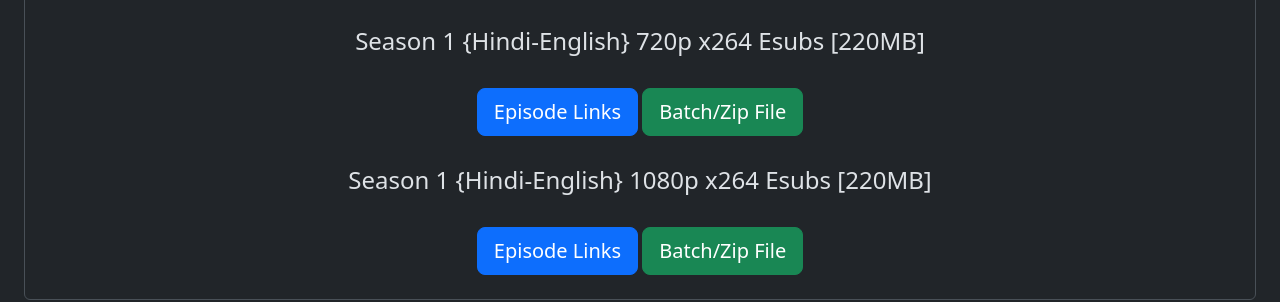
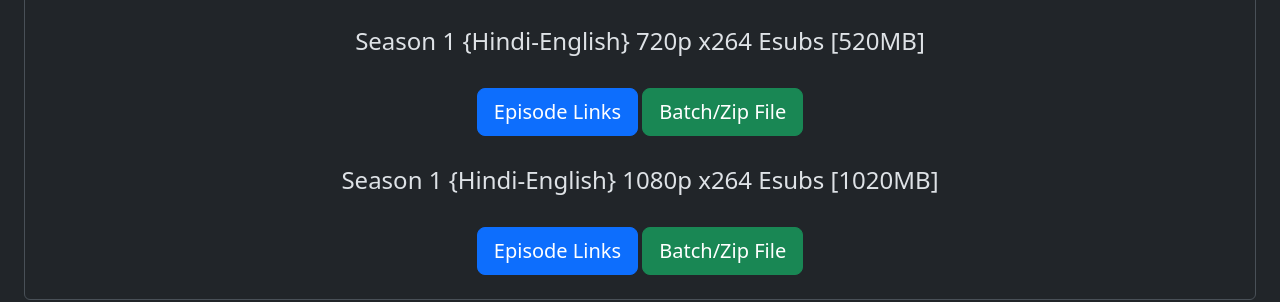
Before and after one commit to Deepak-Mahankale/Movies-Website, a plain HTML site: page pages/movie-page/movie-1.html in a window 1280 px wide. Shown: the part 5358-5660 px from the top of the page. Drawn offline with nearby package versions, Linux system fonts and the light colour scheme.

Commit message:
Finalizing Design

```diff
--- a/pages/movie-page/movie-1.html
+++ b/pages/movie-page/movie-1.html
@@ -181,12 +181,12 @@
           <button type="button" class="btn btn-primary btn-lg mt-2">Episode Links</button>
           <button type="button" class="btn btn-success btn-lg mt-2">Batch/Zip File</button>
         </div>
-        <h4 class="text-area" style="margin-top: 30px;">Season 1 {Hindi-English} 720p x264 Esubs [220MB]</h4>
+        <h4 class="text-area" style="margin-top: 30px;">Season 1 {Hindi-English} 720p x264 Esubs [520MB]</h4>
         <div class="btn-720p pt-3 download-btn" style="text-align: center; ">
           <button type="button" class="btn btn-primary btn-lg mt-2">Episode Links</button>
           <button type="button" class="btn btn-success btn-lg mt-2">Batch/Zip File</button>
         </div>
-        <h4 class="text-area" style="margin-top: 30px;">Season 1 {Hindi-English} 1080p x264 Esubs [220MB]</h4>
+        <h4 class="text-area" style="margin-top: 30px;">Season 1 {Hindi-English} 1080p x264 Esubs [1020MB]</h4>
         <div class="btn-1080p pt-3  download-btn" style="text-align: center; ">
           <button type="button" class="btn btn-primary btn-lg mt-2">Episode Links</button>
           <button type="button" class="btn btn-success btn-lg mt-2">Batch/Zip File</button>
```
